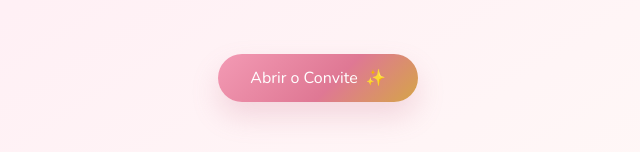
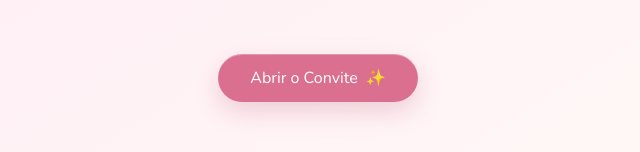
Before and after one commit to Ivan-ReisDev/site-diana, a Next.js app: page / in a window 1280 px wide. Shown: the part 586-738 px from the top of the page, without its empty margins (322-962 px from the left). Built offline with nearby package versions, Linux system fonts and the light colour scheme.

Commit message:
feat(ui): adiciona cursor pointer global em links e botoes

```diff
--- a/src/app/globals.css
+++ b/src/app/globals.css
@@ -36,6 +36,17 @@ body {
 
 a {
   text-decoration: none;
+}
+
+a,
+button {
+  cursor: pointer;
+}
+
+a[aria-disabled="true"],
+button[disabled],
+button[aria-disabled="true"] {
+  cursor: not-allowed;
 }
 
 button,
@@ -86,15 +97,24 @@ select {
 }
 
 .royal-button {
-  background: linear-gradient(135deg, #f39ab4 0%, #df7894 58%, #d5a547 100%);
-  box-shadow: 0 14px 28px rgba(201, 111, 135, 0.22);
-  transition: transform 300ms ease, box-shadow 300ms ease, filter 300ms ease;
+  background-color: #db6f90;
+  box-shadow: 0 10px 24px rgba(201, 111, 135, 0.28),
+    inset 0 1px 0 rgba(255, 255, 255, 0.28);
+  transition: transform 250ms ease, box-shadow 250ms ease,
+    background-color 250ms ease;
 }
 
 .royal-button:hover {
+  background-color: #cf5d82;
   transform: translateY(-2px);
-  filter: saturate(1.08);
-  box-shadow: 0 18px 36px rgba(201, 111, 135, 0.26);
+  box-shadow: 0 16px 32px rgba(201, 111, 135, 0.34),
+    inset 0 1px 0 rgba(255, 255, 255, 0.3);
+}
+
+.royal-button:active {
+  transform: translateY(0);
+  box-shadow: 0 8px 18px rgba(201, 111, 135, 0.26),
+    inset 0 1px 0 rgba(255, 255, 255, 0.22);
 }
 
 .soft-button {
```
